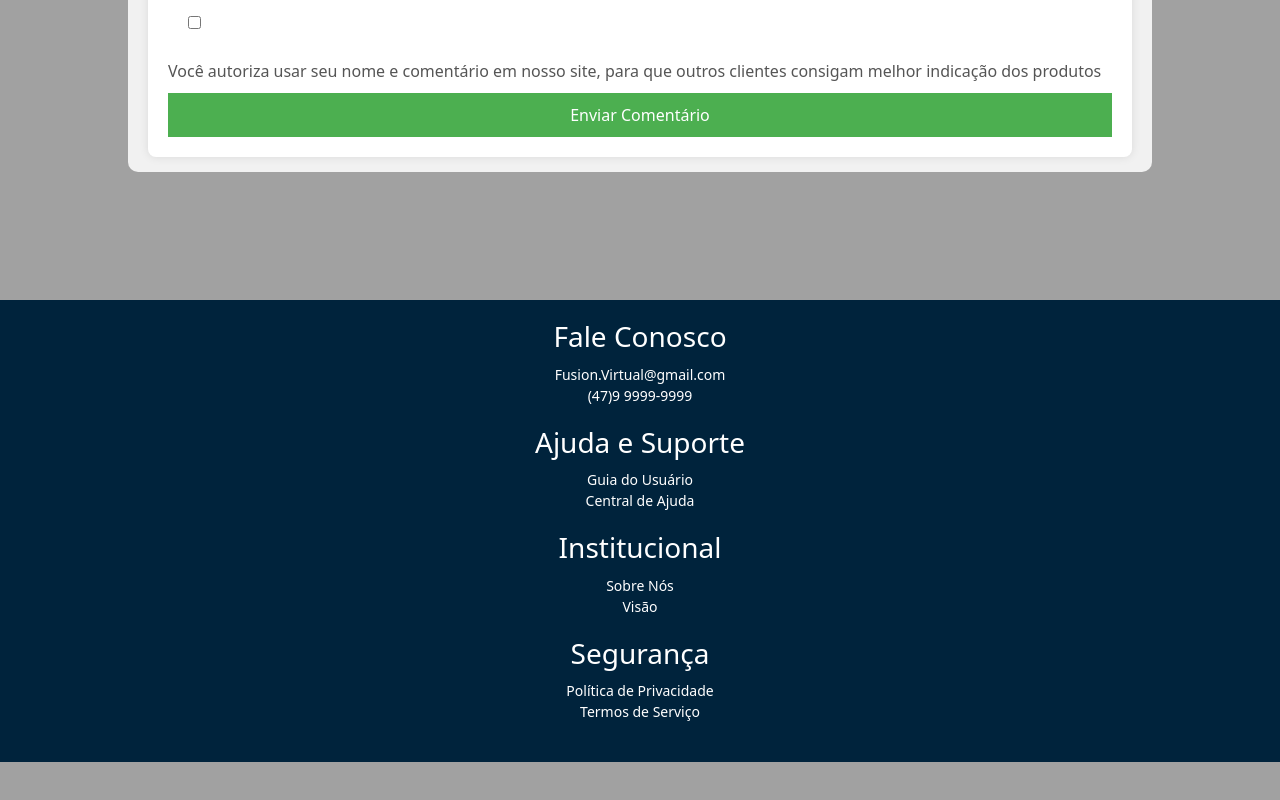
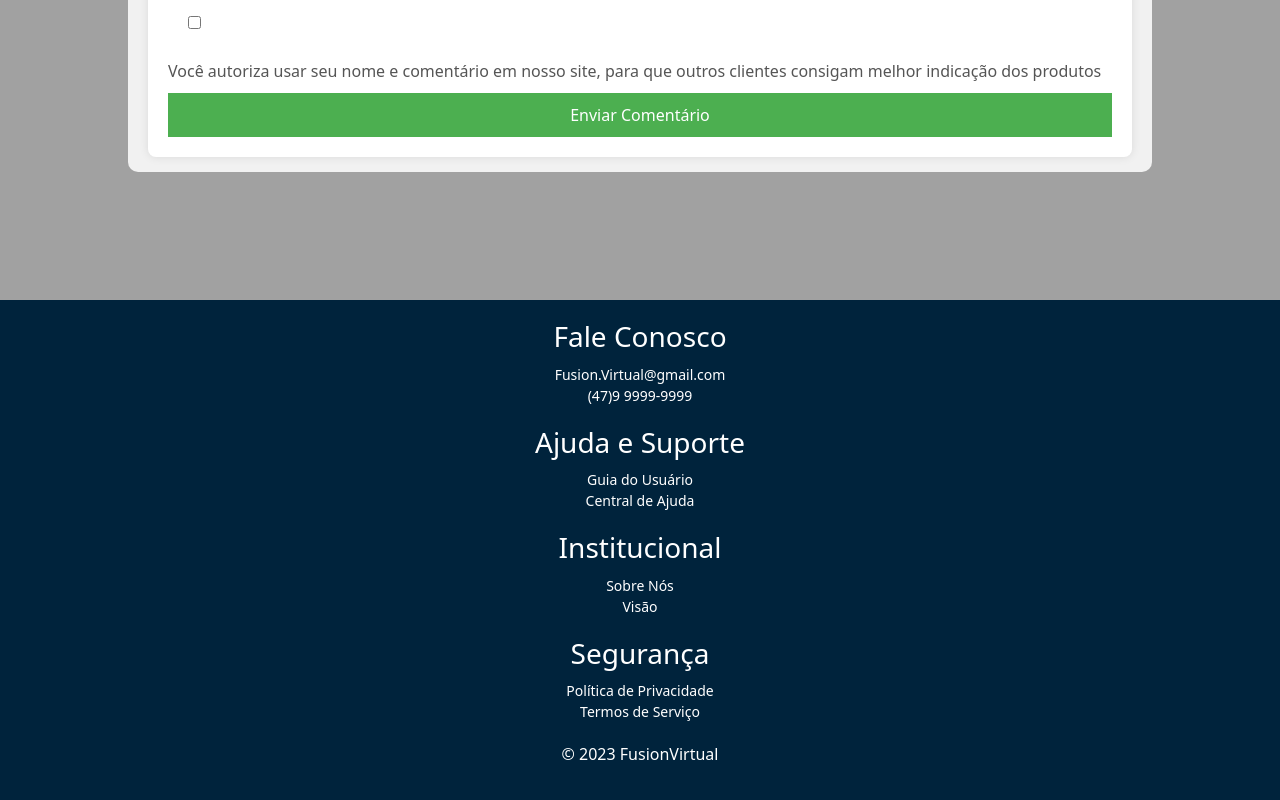
Before and after one commit to ManuelaLuchSilva/Fusion-Virtual, a plain HTML site: page index.html in a window 1280 px wide. Shown: the part 2961-3761 px from the top of the page. Before the commit the page ends 3723 px from the top, so only its background shows below. Drawn offline with nearby package versions, Linux system fonts and the light colour scheme.

Commit message:
add symbol copyright

```diff
--- a/index.html
+++ b/index.html
@@ -337,6 +337,8 @@
       <p>Política de Privacidade</p>
       <p>Termos de Serviço</p>
     </div>
+
+    <p>&copy; 2023 FusionVirtual</p>
   </footer>
 
   <!--Script-->
```
